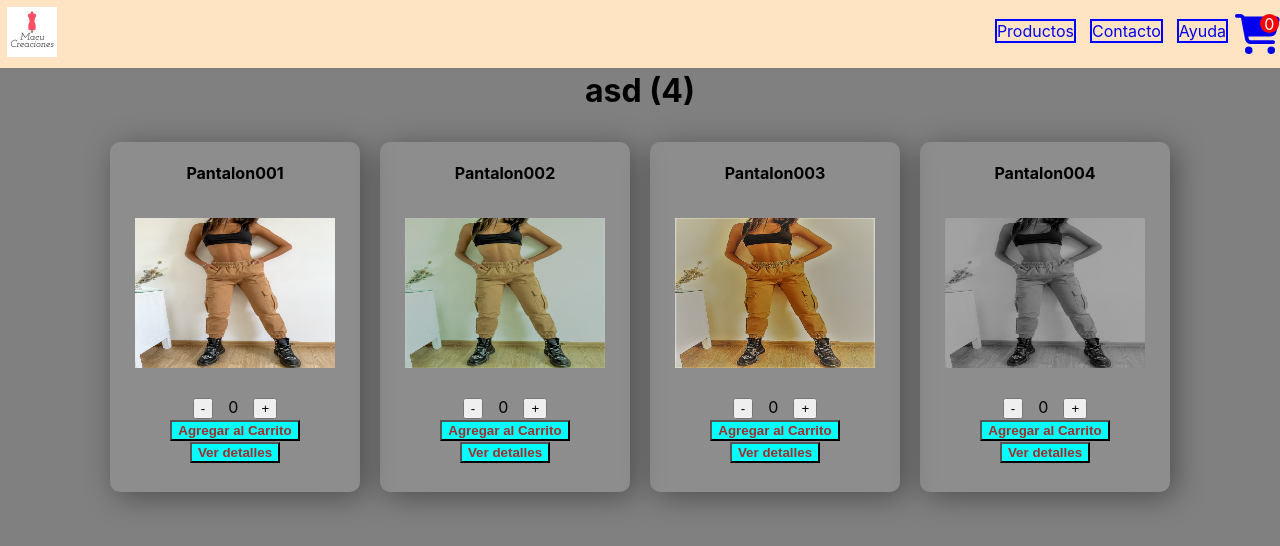
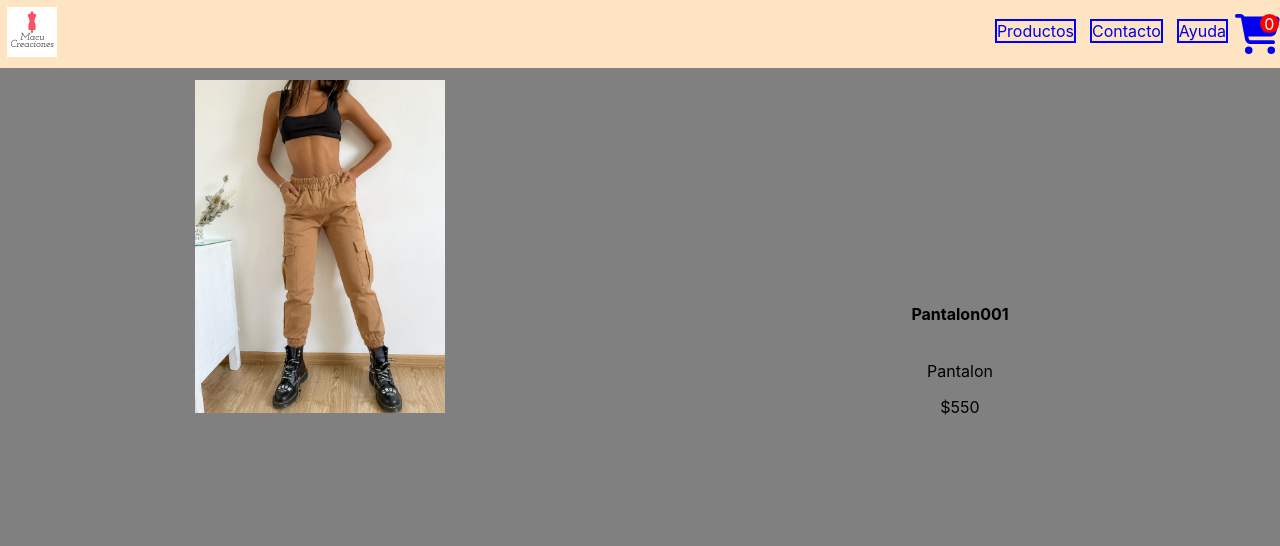
Before and after one commit to RamosS96/macu-ramos, a React (Create React App) app: page /item/001 in a window 1280 px wide. Shown: the top 546 px of the page. Built offline with nearby package versions, Linux system fonts and the light colour scheme.

Commit message:
Correccion de rutas y nueva pagina de detalles

```diff
--- a/src/App.jsx
+++ b/src/App.jsx
@@ -2,9 +2,10 @@ import './App.css';
 import ItemListContainer from './pages/ItemListContainer/ItemListContainer';
 import NavBar from './components/NavBar/NavBar';
 import './components/NavBar/NavBar.css';
-import './components/Cards/ShopCart.css';
-import './components/ItemDetail/ItemDetail.css';
+import './components/Cards/ShopCard.css';
+import './components/ItemDetail/ItemDetailMini.css';
 import { Routes, Route } from 'react-router-dom';
+import ItemDetailContainer from './pages/ItemDetailContainer/ItemDetailContainer';
 
 
 function App() {
@@ -14,7 +15,7 @@ function App() {
         <Routes>
             <Route path='/' element={<ItemListContainer title="Productos destacados"/>}/>
             <Route path='/category/:categoryID' element={<ItemListContainer title="Ofertas del mes"/>}/>
-            <Route path='/item/:itemID' element={<ItemListContainer title="asd"/>}/>
+            <Route path='/item/:id' element={<ItemDetailContainer title="asd"/>}/>
         </Routes>
 
 
--- a/src/components/Cards/ShopCart.jsx
+++ b/src/components/Cards/ShopCard.jsx
@@ -1,20 +1,19 @@
 import React, { useState } from 'react';
 import ButtonAddCart from '../Buttons/ButtonAddCart';
 import Swal from 'sweetalert2'
-import withReactContent from 'sweetalert2-react-content'
-import ItemDetail from '../ItemDetail/ItemDetail';
+import withReactContent from 'sweetalert2-react-content';
 import { Link } from 'react-router-dom';
 
 const MySwal = withReactContent(Swal)
 
-function ShopCart({ producto, stock, src, all }) {
+function ShopCart({ item }) {
   let [itemCount, setCount] = useState(0);
 
   function useAddItem() {
 
 
     setTimeout(() => {
-      if (itemCount < stock && itemCount > 0) {
+      if (itemCount < item.stock && itemCount > 0) {
         MySwal.fire({
           title: 'Agregado Correctamente',
           icon: 'success',
@@ -39,20 +38,14 @@ function ShopCart({ producto, stock, src, all }) {
 
   return (
     <div className='shop-card'>
-      <h4>{producto}</h4>
-      <img className='card-img' src={src} alt="Item" />
+      <h4>{item.name}</h4>
+      <img className='card-img' src={item.src} alt="Item" />
       <div className='card-btns'>
         <button onClick={() => setCount((itemCount > 0 ? itemCount - 1 : itemCount = 0))}> - </button>
         <span>{itemCount}</span>
-        <button onClick={() => setCount((itemCount < stock ? itemCount + 1 : itemCount = itemCount))} > + </button>
+        <button onClick={() => setCount((itemCount < item.stock ? itemCount + 1 : itemCount = itemCount))} > + </button>
         {<ButtonAddCart content={"Agregar al Carrito"} fn={useAddItem} />}
-        {<Link to={`/item/${all.id}`} ><ButtonAddCart content={"Ver detalles"} fn={() => {
-          MySwal.fire({
-            title: `${all.name}`,
-            html: <ItemDetail item={all} /> ,
-            width: 400,
-          })
-        }} /></Link>}
+        {<Link to={`/item/${item.id}`} ><ButtonAddCart content={"Ver detalles"}/></Link>}
       </div>
     </div>
   );
--- a/src/components/ItemDetail/ItemDetail.css
+++ /dev/null
@@ -1,6 +0,0 @@
-.img-itemDetail {
-  width: 250px;
-}
-.img-detailContainer {
-  max-width: fit-content;
-}
--- /dev/null
+++ b/src/components/ItemDetail/ItemDetailMini.css
@@ -0,0 +1,14 @@
+.img-itemDetail {
+  display: inline-block;
+  padding-top: 30px;
+  width: 250px;
+}
+.img-detailContainer {
+  display: inline-block;
+  width: 50%;
+}
+.itemDetail-container {
+  display: inline-block;
+  place-items: center stretch;
+  width: 50%;
+}
--- a/src/components/ItemDetail/ItemDetail.jsx
+++ b/src/components/ItemDetail/ItemDetailMini.jsx
@@ -1,7 +1,8 @@
 import React from 'react';
+import { Link } from 'react-router-dom';
 
 
-function ItemDetail({item}) {
+function ItemDetailMini({item}) {
     return (
         <>
          <div className='img-detailContainer'>
@@ -17,4 +18,4 @@ function ItemDetail({item}) {
     );
 }
 
-export default ItemDetail;
+export default ItemDetailMini;
--- a/src/pages/ItemDetailContainer/ItemDetailContainer.jsx
+++ b/src/pages/ItemDetailContainer/ItemDetailContainer.jsx
@@ -1,9 +1,70 @@
-import React from 'react';
+import React, { useEffect, useState } from 'react';
+import { useParams } from 'react-router-dom';
+import Pantalon001 from "../../resources/img/Pantalon001.jpg";
+import Pantalon002 from "../../resources/img/Pantalon002.jpg";
+import Pantalon003 from "../../resources/img/Pantalon003.jpg";
+import Pantalon004 from "../../resources/img/Pantalon004.jpg";
+import ItemDetailMini from '../../components/ItemDetail/ItemDetailMini';
 
-function ItemDetailContainer(props) {
+function getItem(id) {
+  const myPromise = new Promise((resolve, reject) => {
+    const productos = [
+      {
+          name: "Pantalon001",
+          src: Pantalon001,
+          stock:"5",
+          id: 1,
+          description: "Pantalon",
+          price: "$550"
+      },
+      {
+          name: "Pantalon002",
+          src: Pantalon002,
+          stock:"5",
+          id: 2,
+          description: "Pantalon",
+          price: "$550"
+      }, {
+          name: "Pantalon003",
+          src: Pantalon003,
+          stock:"5",
+          id: 3,
+          description: "Pantalon",
+          price: "$550"
+      }, {
+          name: "Pantalon004",
+          src: Pantalon004,
+          stock:"5",
+          id: 4,
+          description: "Pantalon",
+          price: "$550"
+      }
+    ];
+    const item = productos.filter(item => item.id ==id);
+    setTimeout(() => {
+      resolve(item[0]);
+    }, 2000);
+  });
+  return myPromise;
+}
+function ItemDetailContainer() {
+  const [item, setItem] = useState({});
+  const { id } = useParams();
+
+  useEffect(() => {
+      getItem(id)
+          .then(res => {
+              setItem(res);
+          })
+          .catch(err => {
+              console.log(err);
+              alert('Ocurrio un error, revisar la consola!');
+          });
+  }, [id]);
+
   return (
     <div>
-
+      <ItemDetailMini item={item} />
     </div>
   );
 }
--- a/src/pages/ItemListContainer/ItemListContainer.jsx
+++ b/src/pages/ItemListContainer/ItemListContainer.jsx
@@ -1,5 +1,5 @@
 import { useParams } from "react-router-dom";
-import ShopCart from "../../components/Cards/ShopCart";
+import ShopCard from "../../components/Cards/ShopCard";
 import Pantalon001 from "../../resources/img/Pantalon001.jpg";
 import Pantalon002 from "../../resources/img/Pantalon002.jpg";
 import Pantalon003 from "../../resources/img/Pantalon003.jpg";
@@ -41,7 +41,7 @@ const {categoryID} = useParams();
     return (
         <div>
             <h1>{title} ({productos.length}) </h1>
-            {productos.map((u) => <ShopCart producto={u.name} key={u.id} stock={u.stock} src={u.src} all={u}/>)}
+            {productos.map((u) => <ShopCard item={u}/>)}
         </div>
     );
 }
```
Also changed, not shown: src/resources/cart-context.js (added, +15 -0 lines), src/components/Cards/ShopCard.css (renamed from src/components/Cards/ShopCart.css), 1 other file (tests, documents, lock files or other folders).
